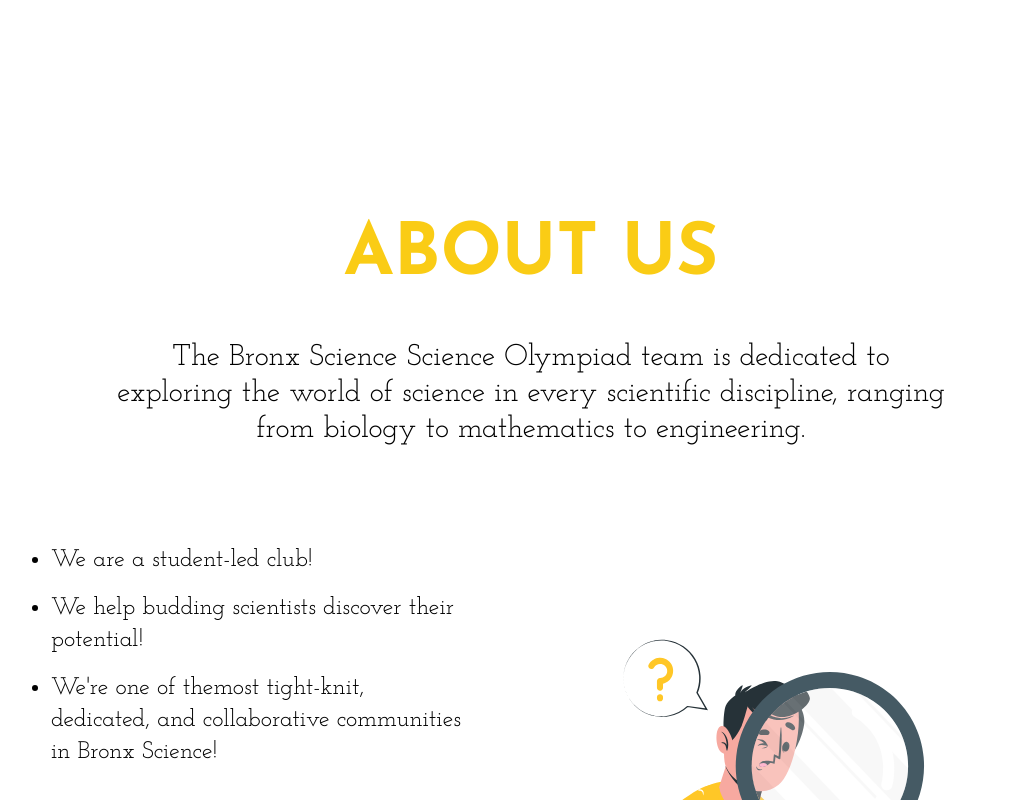
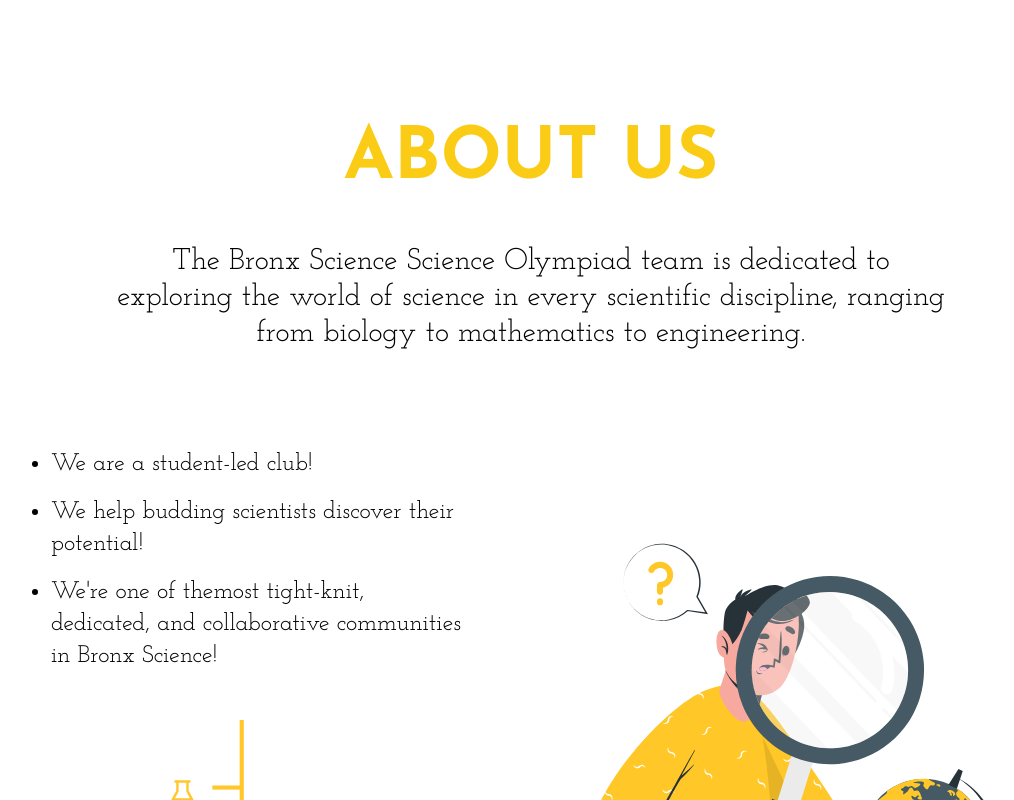
Before and after one commit to Bronx-Science-Science-Olympiad/Science-Olympiad-websitev2, a Next.js app: page / in a window 1280 px wide. Shown: the part 820-1620 px from the top of the page, without its empty margins (109-1123 px from the left). Built offline with nearby package versions, Linux system fonts and the light colour scheme.

Commit message:
ok nah this looks way better

```diff
--- a/components/about.tsx
+++ b/components/about.tsx
@@ -4,7 +4,7 @@
 
 const About: React.FC = () => {
   return (
-    <div className="flex flex-col items-center justify-center mt-24">
+    <div className="flex flex-col items-center justify-center">
       <h1 className="mb-12 font-sans font-bold text-yellow-400 text-7xl">
         ABOUT US
       </h1>
@@ -26,11 +26,11 @@
                 collaborative communities in Bronx Science!
               </li>
             </ul>
-            <Image src={List} />
+            <Image src={List} alt="List of things you can do in BSSO!" />
           </div>
         </div>
         <div>
-          <Image src={Search} />
+          <Image src={Search} alt="curious guy doin' curious things" />
         </div>
       </div>
     </div>
```
Also changed, not shown: public/landing.png.
